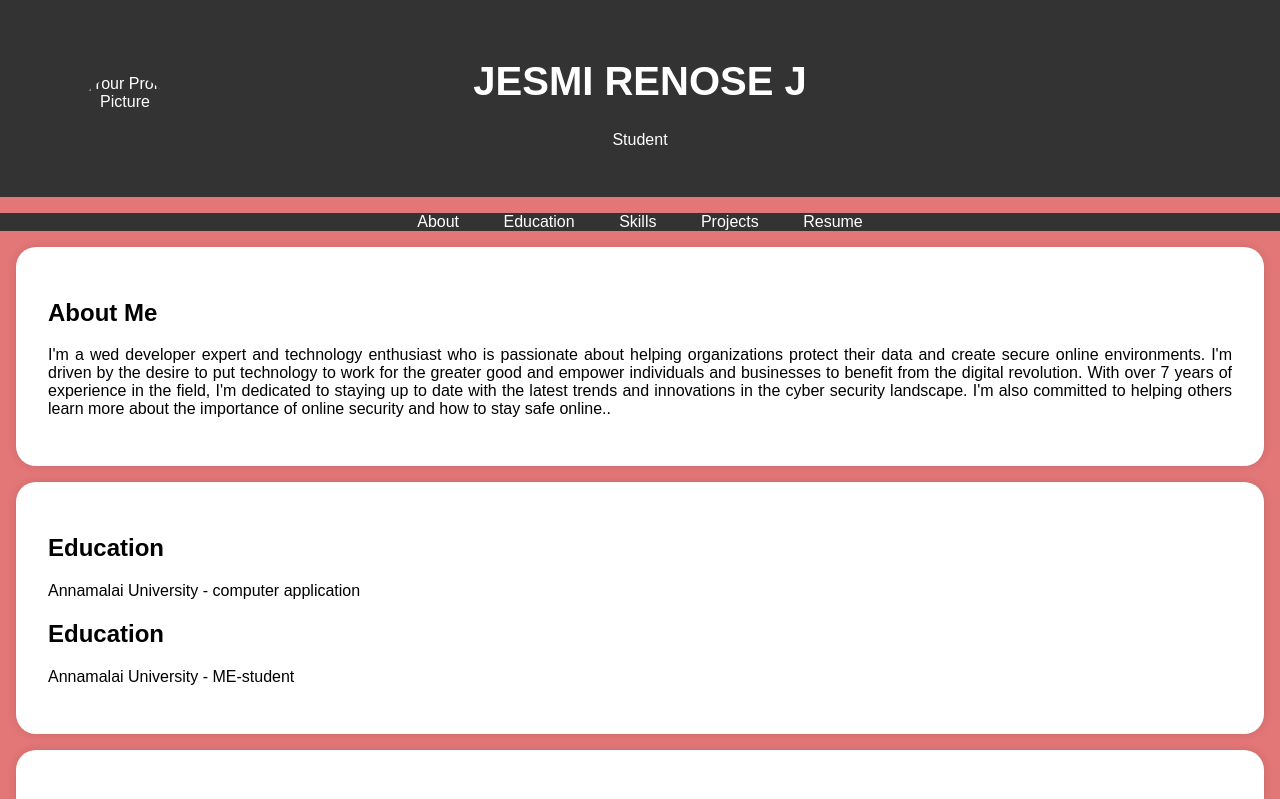
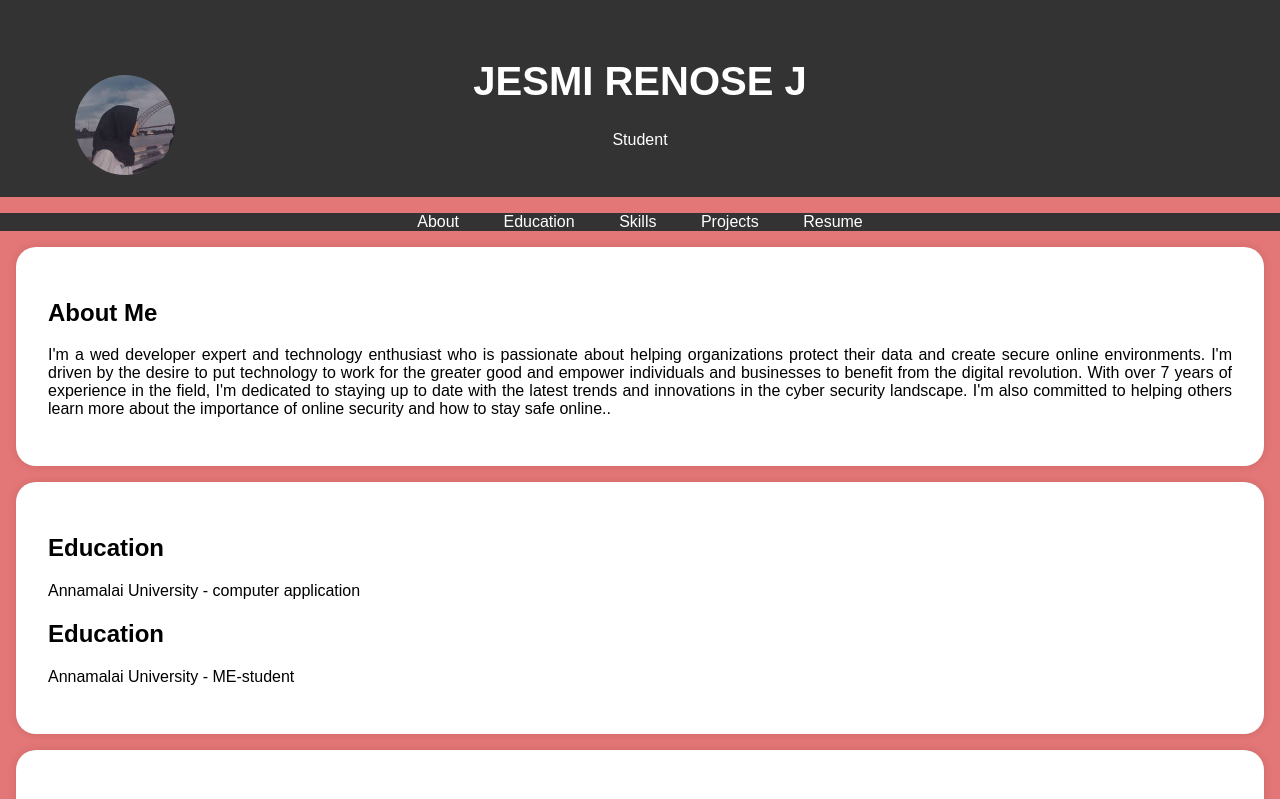
Before and after one commit to Jesmi11/My-project, a plain HTML site: page Index.html in a window 1280 px wide. Shown: the top 799 px of the page. Drawn offline with Linux system fonts and the light colour scheme.

Commit message:
Index.html

```diff
--- a/Index.html
+++ b/Index.html
@@ -95,7 +95,7 @@
     <header>
         <div class="header-content">
             <!-- Add your profile picture here -->
-            <img src="./mypic.jpg" alt="Your Profile Picture" class="profile-picture">
+            <img src="images.jpg" alt="Your Profile Picture" class="profile-picture">
             <h1>JESMI RENOSE J</h1>
             <p>Student</p>
         </div>
```
